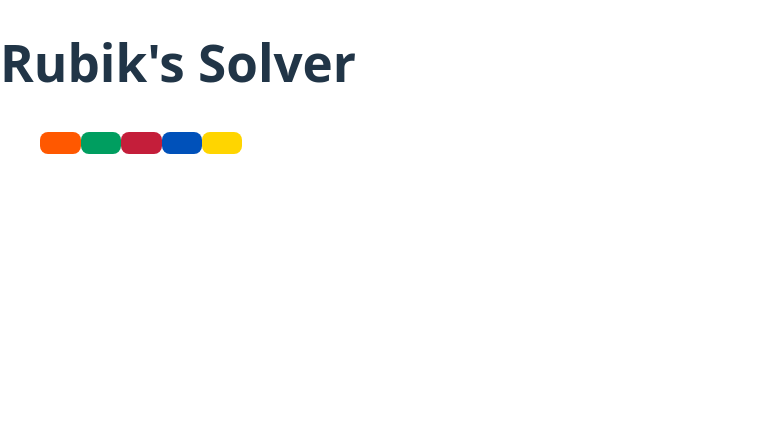
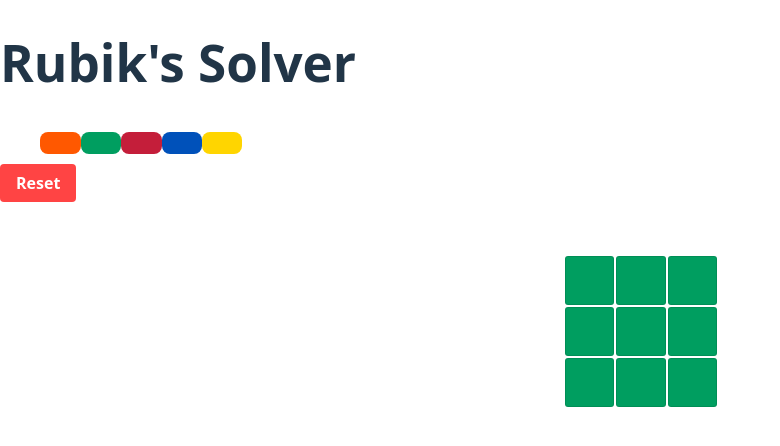
Before and after one commit to LilSeabass08/rubix-solverv1, a React (Vite) app: page / in a window 1280 px wide. Shown: the top 446 px of the page, without its empty margins (0-780 px from the left). Built offline with nearby package versions, Linux system fonts and the light colour scheme.

Commit message:
got single grid to appear (green center) colors will change when pressed with a new color. console warning does appear when trying to change center grid. Added reset button but does not function properly, console.log statement is located in the wrong spot, button click is not recognized.

```diff
--- a/src/App.jsx
+++ b/src/App.jsx
@@ -2,13 +2,20 @@
 
 import { useState } from "react";
 import { initialCubeState } from "./features/solver/cubeState";
-import ColorPicker from "./components/colorPicker.jsx"
-import GridFace from "./components/gridFace.jsx"
+import ColorPicker from "./components/colorPicker.jsx";
+import GridFace from "./components/gridFace.jsx";
+import StatusPanel from "./components/validationPanel.jsx";
 
 
 export default function App() {
   const [cubeData, setCubeData] = useState(initialCubeState);
   const [selectedColor, setSelectedColor] = useState("white");
+
+  const handleReset = () => {
+    setCubeData(initialCubeState);
+    setSelectedColor("white");
+  };
+
 
   const handleStickerClick = (face, index) => {
     if (index === 4) {
@@ -33,6 +40,9 @@ export default function App() {
         activeColor = {selectedColor}
         onColorClick = {setSelectedColor}
       />
+      <StatusPanel>
+        <button onClick={handleReset}>Reset</button>
+      </StatusPanel>
       <div style={{ marginTop: '50px', display: 'flex', justifyContent: 'center' }}>
     {/* Testing the Front Face */}
     <GridFace
--- a/src/components/validationPanel.jsx
+++ b/src/components/validationPanel.jsx
@@ -1 +1,12 @@
-// panel of status, scrambled, solving, and solved
+// panel of status, scrambled, solving, and solved, and a reset button
+
+export default function StatusPanel({onReset}) {
+    return (
+        <div className="status-panel">
+            <button className="reset-btn" onClick={onReset}>
+                Reset
+            </button>
+            {console.log("Reset Pressed")}
+        </div>
+    )
+}
--- a/src/styles/App.css
+++ b/src/styles/App.css
@@ -53,33 +53,3 @@ body {
     grid-template-columns: 1.2fr 0.8fr;
   }
 }
-
-
-/* --- 3x3 Grid Face --- */
-.grid-face {
-  display: grid;
-  grid-template-columns: repeat(3, 1fr); /* 3 equal columns */
-  grid-template-rows: repeat(3, 1fr);    /* 3 equal rows */
-  gap: 4px; /* Space between stickers */
-  width: 150px;
-  height: 150px;
-  background-color: #000; /* Black plastic color between stickers */
-  padding: 4px;
-  border-radius: 4px;
-}
-
-/* Individual Sticker */
-.sticker {
-  width: 100%;
-  height: 100%;
-  border-radius: 3px;
-  cursor: pointer;
-  border: 1px solid rgba(0,0,0,0.1); /* Subtle border */
-}
-
-.sticker:hover {
-  opacity: 0.8; /* Visual feedback when hovering */
-}
-
-/* Re-use the color classes you made for the buttons! */
-/* (We don't need to rewrite .red, .blue, etc. because they are already in index.css) */
--- a/src/styles/index.css
+++ b/src/styles/index.css
@@ -71,9 +71,51 @@ button:focus-visible {
 }
 
 /* Mapping names to actual colors */
-.color-btn.white { background-color: #ffffff; }
-.color-btn.yellow { background-color: #ffd500; }
-.color-btn.green { background-color: #009e60; }
-.color-btn.blue { background-color: #0051ba; }
-.color-btn.red { background-color: #c41e3a; }
-.color-btn.orange { background-color: #ff5800; }
+/* Now these work for both Buttons AND Stickers */
+.white { background-color: #ffffff; }
+.yellow { background-color: #ffd500; }
+.green { background-color: #009e60; }
+.blue { background-color: #0051ba; }
+.red { background-color: #c41e3a; }
+.orange { background-color: #ff5800; }
+
+/* --- 3x3 Grid Face --- */
+.grid-face {
+  display: grid;
+  grid-template-columns: repeat(3, 1fr); /* 3 equal columns */
+  grid-template-rows: repeat(3, 1fr);    /* 3 equal rows */
+  gap: 4px; /* Space between stickers */
+  width: 150px;
+  height: 150px;
+  background-color: #fff;
+  padding: 4px;
+  border-radius: 4px;
+}
+
+/* Individual Sticker */
+.sticker {
+  width: 100%;
+  height: 100%;
+  border-radius: 3px;
+  cursor: pointer;
+  border: 1px solid rgba(0,0,0,0.1); /* Subtle border */
+}
+
+.sticker:hover {
+  opacity: 0.8; /* Visual feedback when hovering */
+}
+
+.reset-btn {
+  padding: 8px 16px;
+  background-color: #ff4444; /* Red for "Danger/Reset" */
+  color: white;
+  border: none;
+  border-radius: 4px;
+  cursor: pointer;
+  font-weight: bold;
+  margin-top: 10px;
+}
+
+.reset-btn:hover {
+  background-color: #cc0000;
+}
```
Also changed, not shown: src/components/gridFace.jsx (+3 -6 lines).
